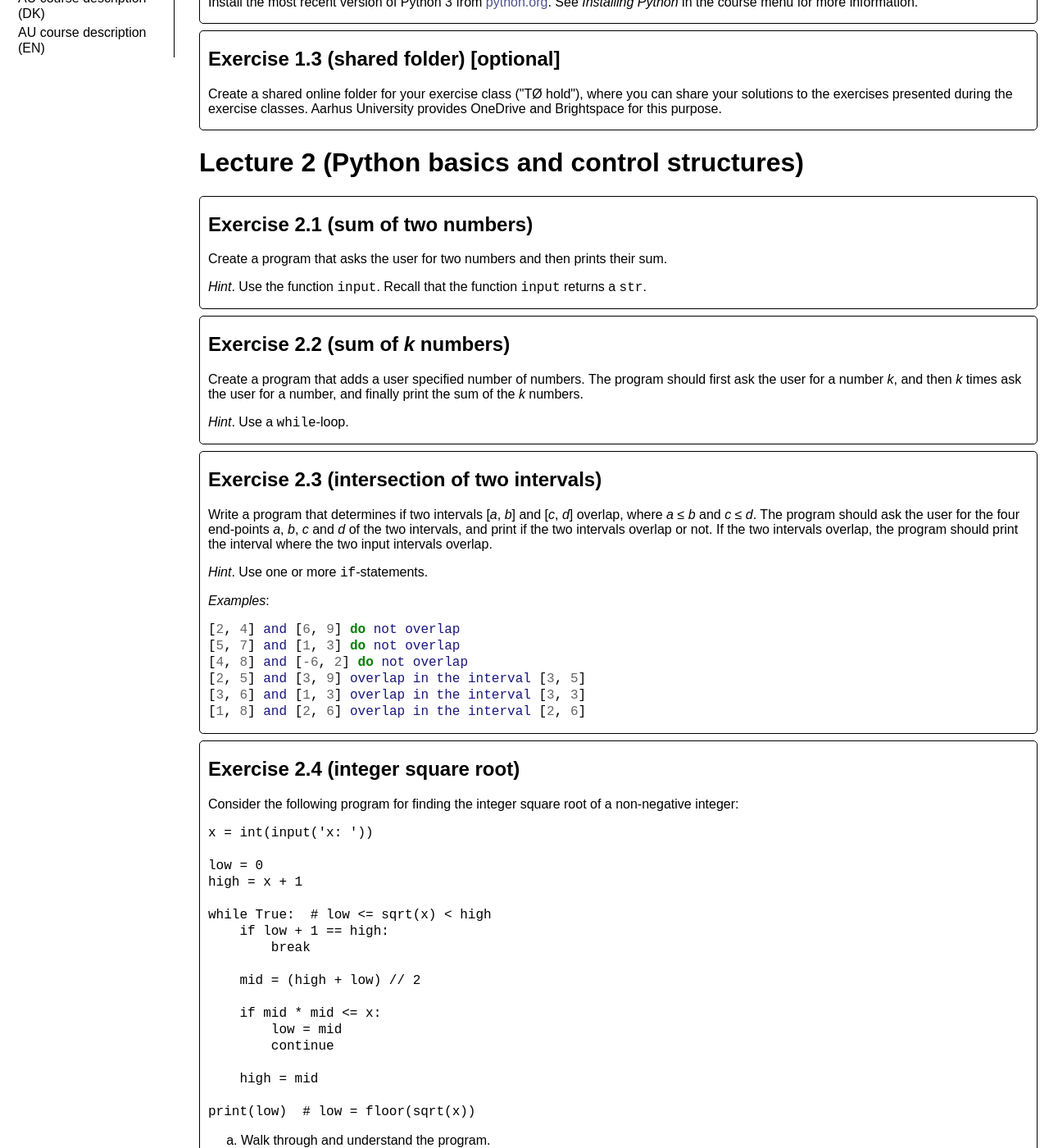
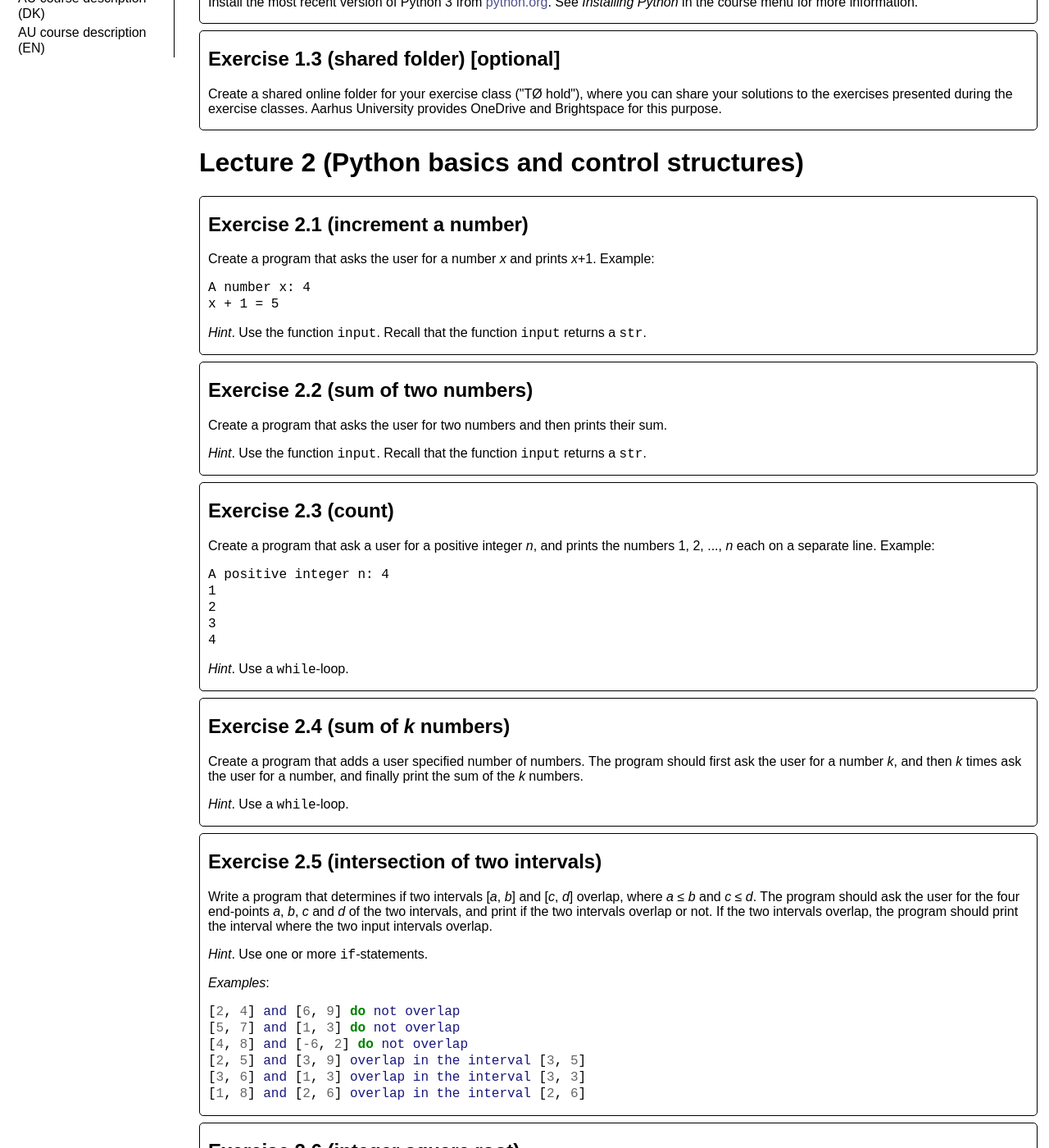
Before and after one commit to gsbrodal/gsbrodal.github.io, a Jekyll site: the page built from ipsa/exercises.html, in a window 1280 px wide and 1400 px high, scrolled down 735 px. Shown: the whole window at 82% size. Built offline with Jekyll 4.4.1, drawn with Linux system fonts in a browser that asks for light colours; some of the changed text lies outside the part shown.

Commit message:
exercises.html

```diff
--- a/ipsa/exercises.html
+++ b/ipsa/exercises.html
@@ -66,17 +66,38 @@ See <em>Installing Python</em> in the course menu for more information.</p>
 <a name="lecture2"></a>
 <h1>Lecture 2 (Python basics and control structures)</h1>
 <div class="exercise">
-<h2>Exercise 2.1 (sum of two numbers)</h2>
+<h2>Exercise 2.1 (increment a number)</h2>
+<p>Create a program that asks the user for a number <em>x</em> and prints <em>x</em>+1. Example:</p>
+<div class="codehilite"><pre><span></span><code>A number x: 4
+x + 1 = 5
+</code></pre></div>
+
+<p><em>Hint</em>. Use the function <code>input</code>. Recall that the function <code>input</code> returns a <code>str</code>.</p>
+</div>
+<div class="exercise">
+<h2>Exercise 2.2 (sum of two numbers)</h2>
 <p>Create a program that asks the user for two numbers and then prints their sum.</p>
 <p><em>Hint</em>. Use the function <code>input</code>. Recall that the function <code>input</code> returns a <code>str</code>.</p>
 </div>
 <div class="exercise">
-<h2>Exercise 2.2 (sum of <em>k</em> numbers)</h2>
+<h2>Exercise 2.3 (count)</h2>
+<p>Create a program that ask a user for a positive integer <em>n</em>, and prints the numbers 1, 2, ..., <em>n</em> each on a separate line. Example:</p>
+<div class="codehilite"><pre><span></span><code>A positive integer n: 4
+1
+2
+3
+4
+</code></pre></div>
+
+<p><em>Hint</em>. Use a <code>while</code>-loop.</p>
+</div>
+<div class="exercise">
+<h2>Exercise 2.4 (sum of <em>k</em> numbers)</h2>
 <p>Create a program that adds a user specified number of numbers. The program should first ask the user for a number <em>k</em>, and then <em>k</em> times ask the user for a number, and finally print the sum of the <em>k</em> numbers.</p>
 <p><em>Hint</em>. Use a <code>while</code>-loop.</p>
 </div>
 <div class="exercise">
-<h2>Exercise 2.3 (intersection of two intervals)</h2>
+<h2>Exercise 2.5 (intersection of two intervals)</h2>
 <p>Write a program that determines if two intervals [<em>a</em>, <em>b</em>] and [<em>c</em>, <em>d</em>] overlap, where <em>a</em> ≤ <em>b</em> and <em>c</em> ≤ <em>d</em>.
 The program should ask the user for the four end-points <em>a</em>, <em>b</em>, <em>c</em> and <em>d</em> of the two intervals, and print if the two intervals overlap or not. If the two intervals overlap, the program should print the interval where the two input intervals overlap.</p>
 <p><em>Hint</em>. Use one or more <code>if</code>-statements.</p>
@@ -90,7 +111,7 @@ The program should ask the user for the four end-points <em>a</em>, <em>b</em>,
 </code></pre></div>
 </div>
 <div class="exercise">
-<h2>Exercise 2.4 (integer square root)</h2>
+<h2>Exercise 2.6 (integer square root)</h2>
 <p>Consider the following program for finding the integer square root of a non-negative integer:</p>
 <div class="codehilite"><pre><span></span><code>x = int(input(&#39;x: &#39;))
 
```
Also changed, not shown: other parts of ipsa/exercises.html (+5 -5 lines).
